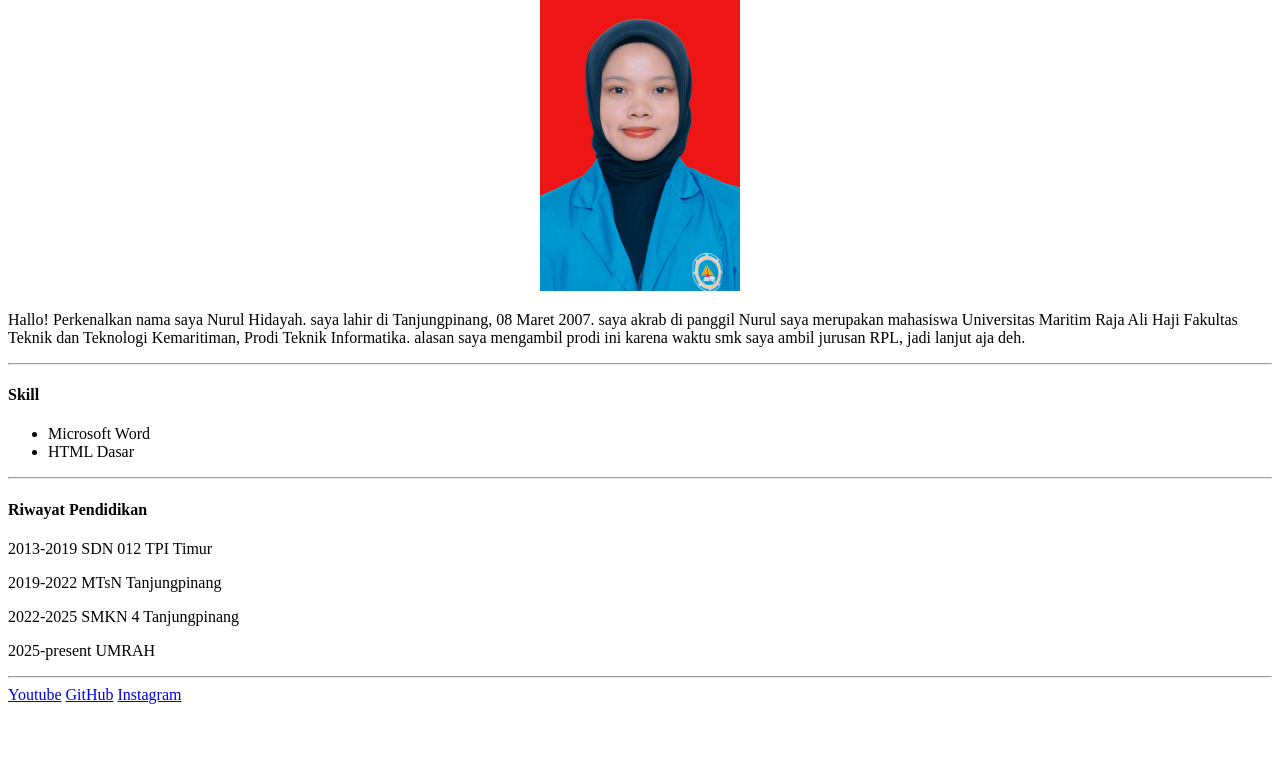
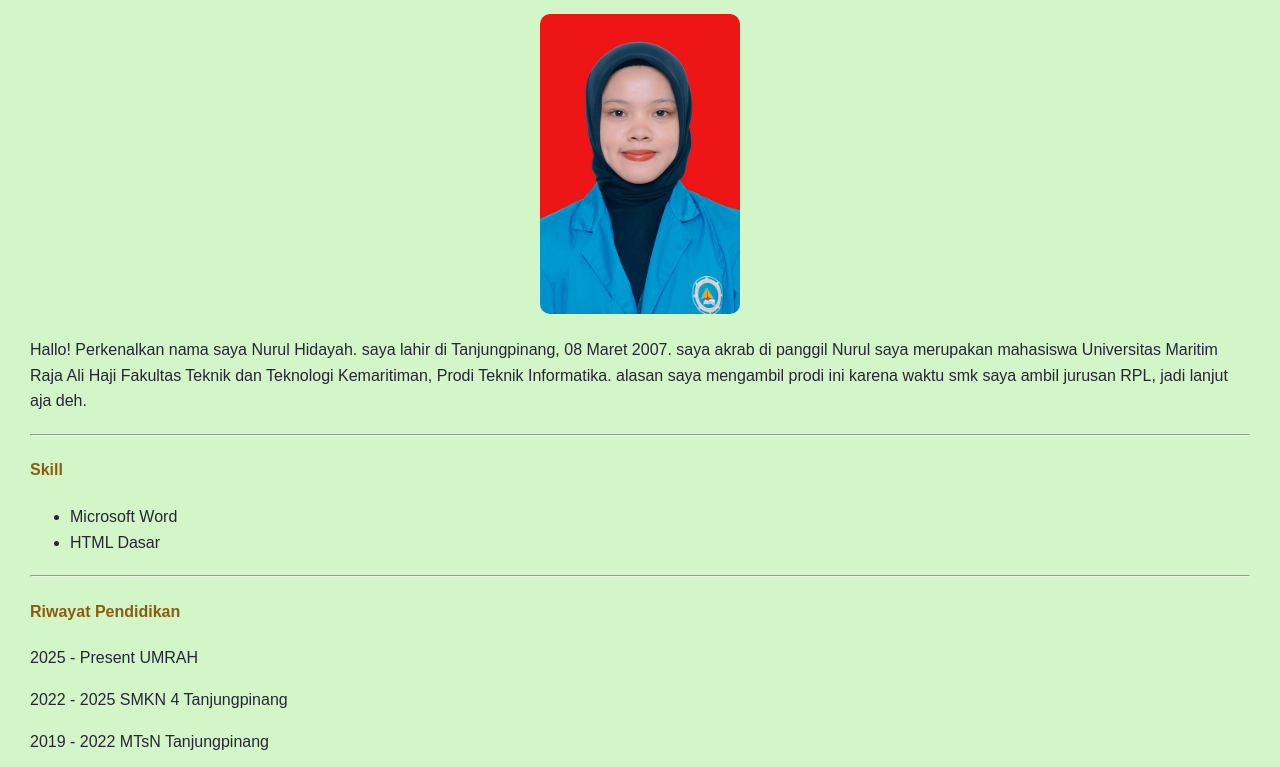
Before and after one commit to nurulhidayahh/Perancangan-web-2501020146, a plain HTML site: page index.html in a window 1280 px wide. Shown: the part 89-856 px from the top of the page. Before the commit the page ends 801 px from the top, so only its background shows below. Drawn offline with Linux system fonts and the light colour scheme.

Commit message:
tambah tag

```diff
--- a/index.html
+++ b/index.html
@@ -3,6 +3,7 @@
 <head>
     <meta charset="UTF-8">
     <meta name="viewport" content="width=device-width, initial-scale=1.0">
+    <link rel="stylesheet" href="style.css">
     <title>Biodata Diri</title>
 </head>
 <body>
@@ -29,10 +30,10 @@
     <hr>
     <div>
         <h4>Riwayat Pendidikan</h4>
-            <p>2013-2019 SDN 012 TPI Timur</p>
-            <p>2019-2022 MTsN Tanjungpinang</p>
-            <p>2022-2025 SMKN 4 Tanjungpinang</p>
-            <p>2025-present UMRAH</p>
+        <p>2025 - Present UMRAH</p>
+        <p>2022 - 2025 SMKN 4 Tanjungpinang</p>
+        <p>2019 - 2022 MTsN Tanjungpinang</p>
+        <p>2013 - 2019 SDN 012 TPI Timur</p>
         </div>
     </div>
     <hr>
--- /dev/null
+++ b/style.css
@@ -0,0 +1,29 @@
+body {
+    font-family: 'Poppins', sans-serif;
+    background: #7de75d58;
+    color: #29243A;
+    margin: 30px;
+    line-height: 1.6;
+}
+
+div {
+    margin-bottom: 20px;
+}
+
+h1, h4 {
+    color: #8d5d0f;
+}
+
+img {
+    border-radius: 10px;
+}
+
+a {
+    color: #8f7d08;
+    margin-right: 15px;
+    text-decoration: none;
+}
+
+a:hover {
+    color: #000000;
+}
```
